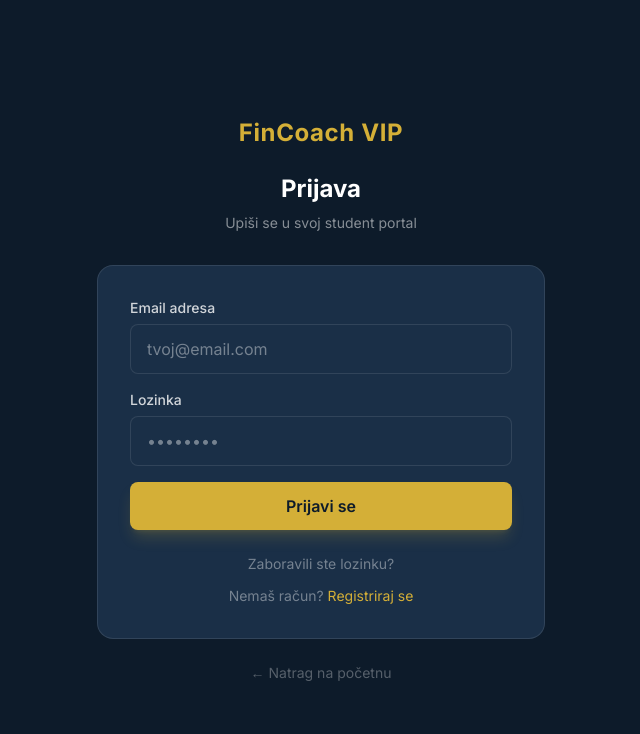
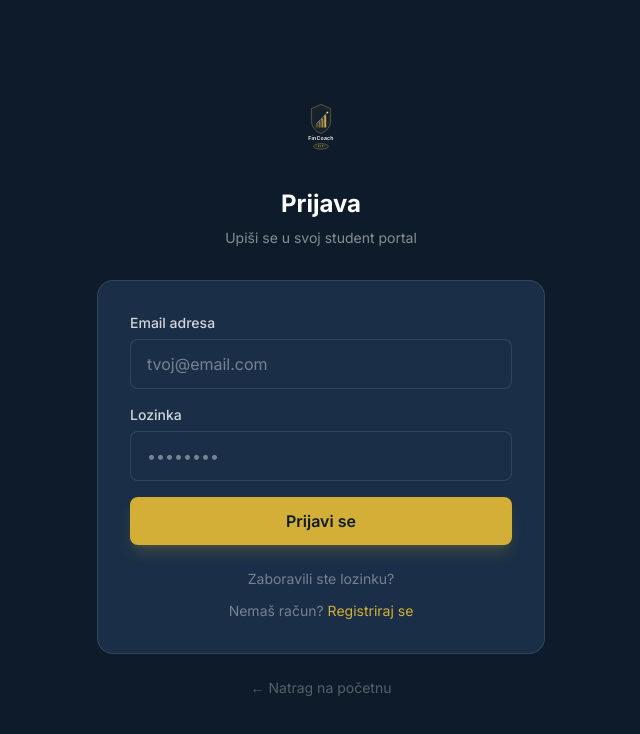
Before and after one commit to financijskiexpert/fincoach-vip, a Next.js app: page /prijava in a window 1280 px wide. Shown: the top 734 px of the page, without its empty margins (319-959 px from the left). Built offline with nearby package versions, Linux system fonts and the light colour scheme; no server answers.

Commit message:
Replace FinCoach VIP text with logo on prijava page

```diff
--- a/src/app/prijava/page.tsx
+++ b/src/app/prijava/page.tsx
@@ -3,6 +3,7 @@
 import { useState, Suspense } from 'react'
 import { useRouter, useSearchParams } from 'next/navigation'
 import Link from 'next/link'
+import Image from 'next/image'
 import { Button } from '@/components/ui/button'
 import { Input } from '@/components/ui/input'
 import { toast } from 'sonner'
@@ -64,8 +65,8 @@ function LoginForm() {
     <div className="min-h-screen bg-navy flex items-center justify-center px-4">
       <div className="w-full max-w-md">
         <div className="text-center mb-8">
-          <Link href="/" className="text-gold font-bold text-2xl tracking-wide">
-            FinCoach VIP
+          <Link href="/" className="inline-block">
+            <Image src="/logo/fincoach-logo-vertical.svg" alt="FinCoach VIP" width={40} height={56} />
           </Link>
           <h1 className="text-2xl font-bold text-white mt-6 mb-2">
             {mode === 'login' ? 'Prijava' : mode === 'signup' ? 'Registracija' : 'Zaboravljena lozinka'}
```
